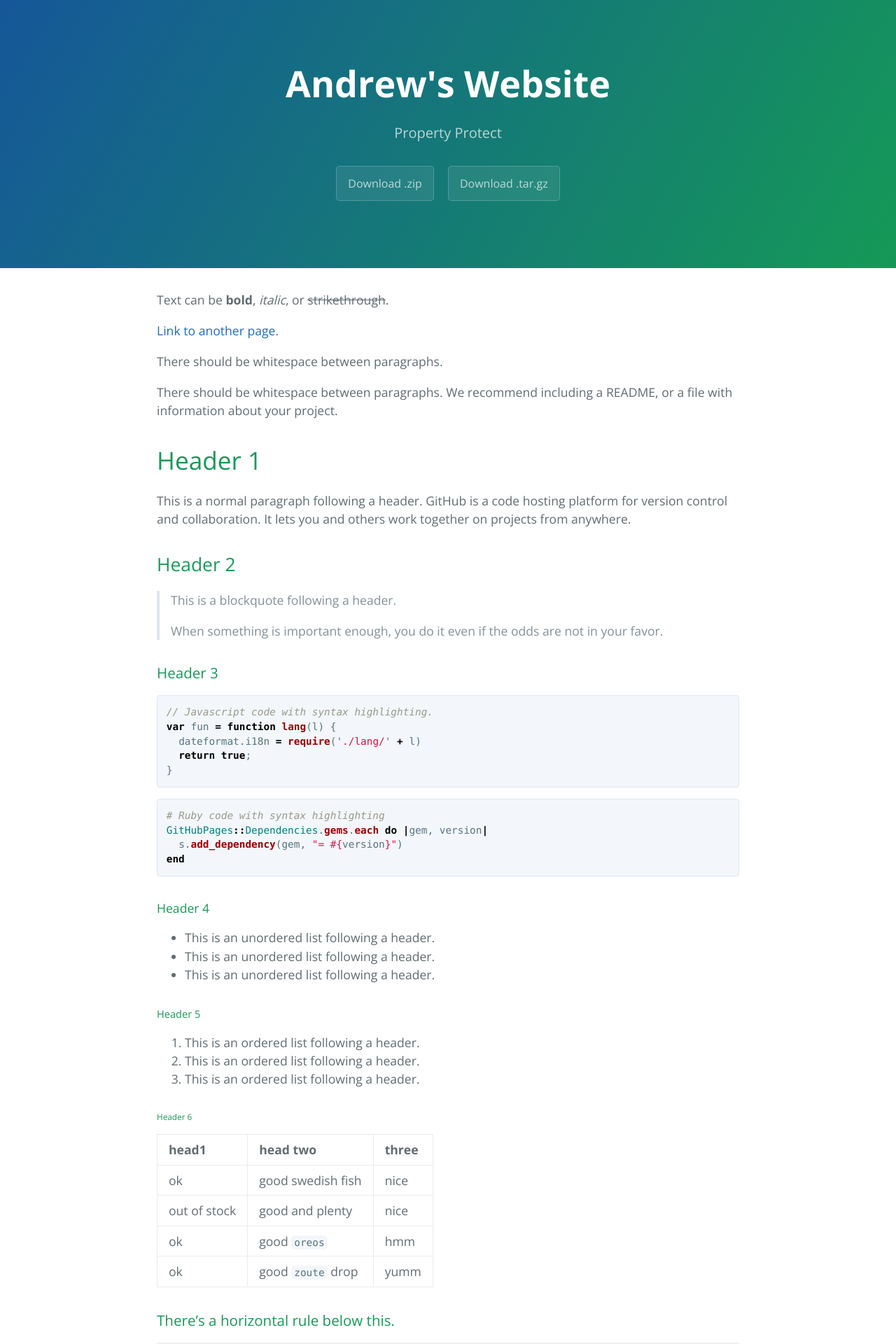
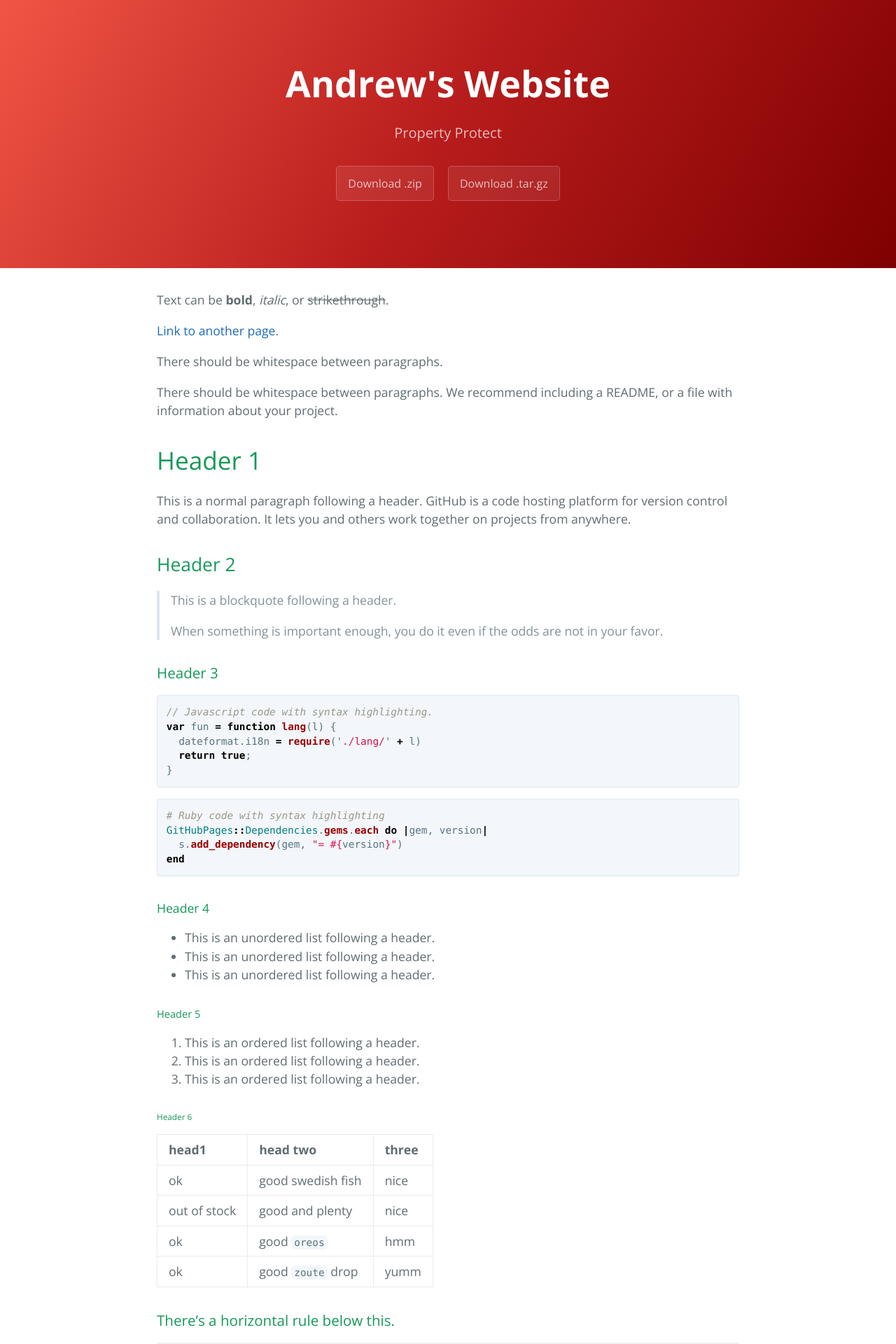
Before and after one commit to AndrewHernandez0827/andrewhernandez0827.github.io, a Jekyll site: the page built from index.md, in a window 1280 px wide. Shown: the top 1920 px of the page at 70% size. Built offline with Jekyll 4.4.1, drawn with Linux system fonts in a browser that asks for light colours.

Commit message:
Banner code

```diff
--- a/_sass/jekyll-theme-cayman.scss
+++ b/_sass/jekyll-theme-cayman.scss
@@ -109,7 +109,7 @@ a {
   color: $header-heading-color;
   text-align: center;
   background-color: $header-bg-color;
-  background-image: linear-gradient(120deg, $header-bg-color-secondary, $header-bg-color);
+  background-image: linear-gradient(120deg, #f05545, #b71c1c, #7f0000);
 
   @include large {
     padding: 5rem 6rem;
```
